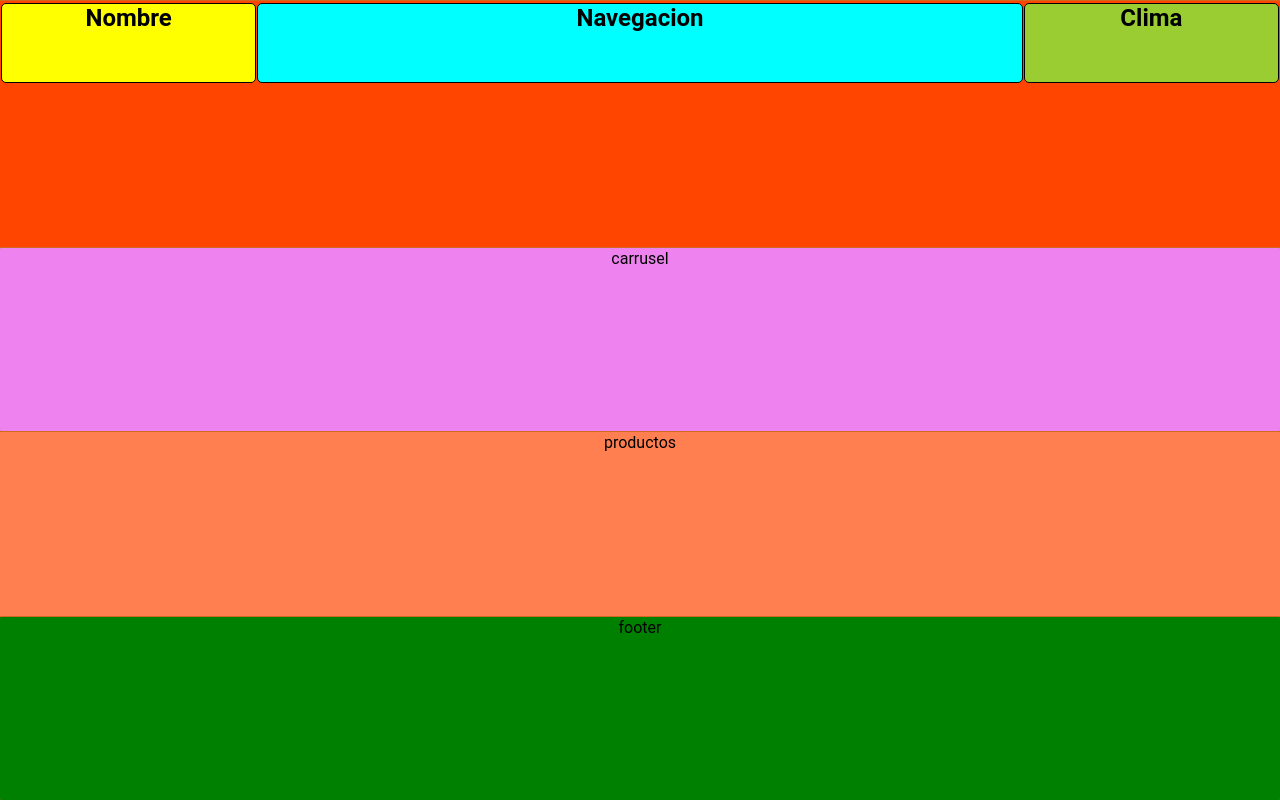
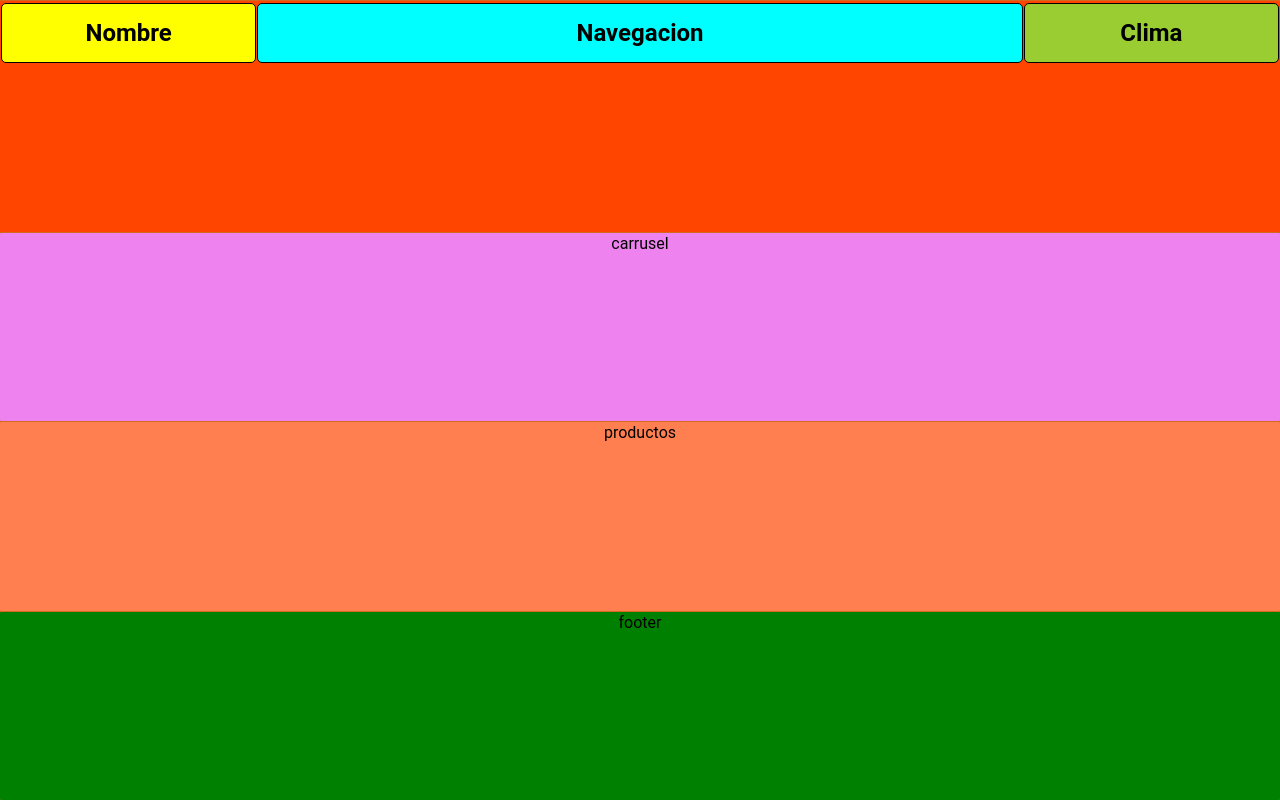
Before and after one commit to mariogonzalezispc/Portfolio, a plain HTML site: page maqueta.html in a window 1280 px wide. Drawn offline with Linux system fonts and the light colour scheme.

Commit message:
Ajuste de cabecera

```diff
--- a/css/style.css
+++ b/css/style.css
@@ -75,6 +75,7 @@ body {
     border-radius: 1px;
     padding: 0px;
     text-align: center;
+    height: 60px;
 }
 
 .cabecera {
@@ -89,52 +90,16 @@ body {
 .section_nombre {
     grid-area: section_nombre;
     background-color: yellow;
-    border: 1px solid black;
-    border-radius: 5px;
-    padding: auto;
-    text-align: center;
-    align-items: center;
-    justify-content: center ;
 }
 .section_nav {
     grid-area: section_nav;
     background-color: aqua;
-    border: 1px solid black;
-    border-radius: 5px;
-    padding: auto;
-    text-align: center;
-    align-items: center;
-    justify-content: center ;
 }
+
 .section_clima {
     grid-area: section_clima;
     background-color: yellowgreen;
-    border: 1px solid black;
-    border-radius: 5px;
-    padding: auto;
-    text-align: center;
-    align-items: center;
-    justify-content: center ;
-
-
-
 }
-
-
-
-
-
-
-
-
-
-
-
-
-
-
-
-
 
 @media only screen and (min-width: 769px) and (max-width: 1400px) {
 
@@ -142,7 +107,7 @@ body {
         display: grid;
         gap: 1px;
         grid-template:
-            "cabecera   cabecera    cabecera    cabecera    cabecera" 80px
+            "cabecera   cabecera    cabecera    cabecera    cabecera" 60px
             "carrusel   carrusel    carrusel    carrusel    carrusel" 1fr
             "productos  productos   productos   productos   productos" repeat(8, 1fr)
             "footer     footer      footer      footer      footer" 1fr /
@@ -152,8 +117,46 @@ body {
         display: grid;
         gap: 1px;
         grid-template:
-            "section_nombre section_nav section_clima" 80px /
+            "section_nombre section_nav section_clima" 60px /
             1fr             3fr         1fr;
         padding-top: 1px;
     }
+    .section_nombre{
+    display: grid;
+    place-items: center;
+    min-height: 60px;
+    height: auto;
+    border: 1px solid black;
+    border-radius: 5px;
+    padding: auto;
+    text-align: center;
+    align-items: center;
+    justify-content: center ;
+    }
+
+    .section_nav{
+    display: grid;
+        place-items: center;
+        min-height: 60px;
+        height: auto;
+            border: 1px solid black;
+    border-radius: 5px;
+    padding: auto;
+    text-align: center;
+    align-items: center;
+    justify-content: center ;
+    }
+    .section_clima{
+        display: grid;
+        place-items: center;
+        min-height: 60px;
+        height: auto;
+        border: 1px solid black;
+        border-radius: 5px;
+        padding: auto;
+        text-align: center;
+        align-items: center;
+        justify-content: center ;
+    }
+
 }
```
Also changed, not shown: maqueta.html (+2 -0 lines).
